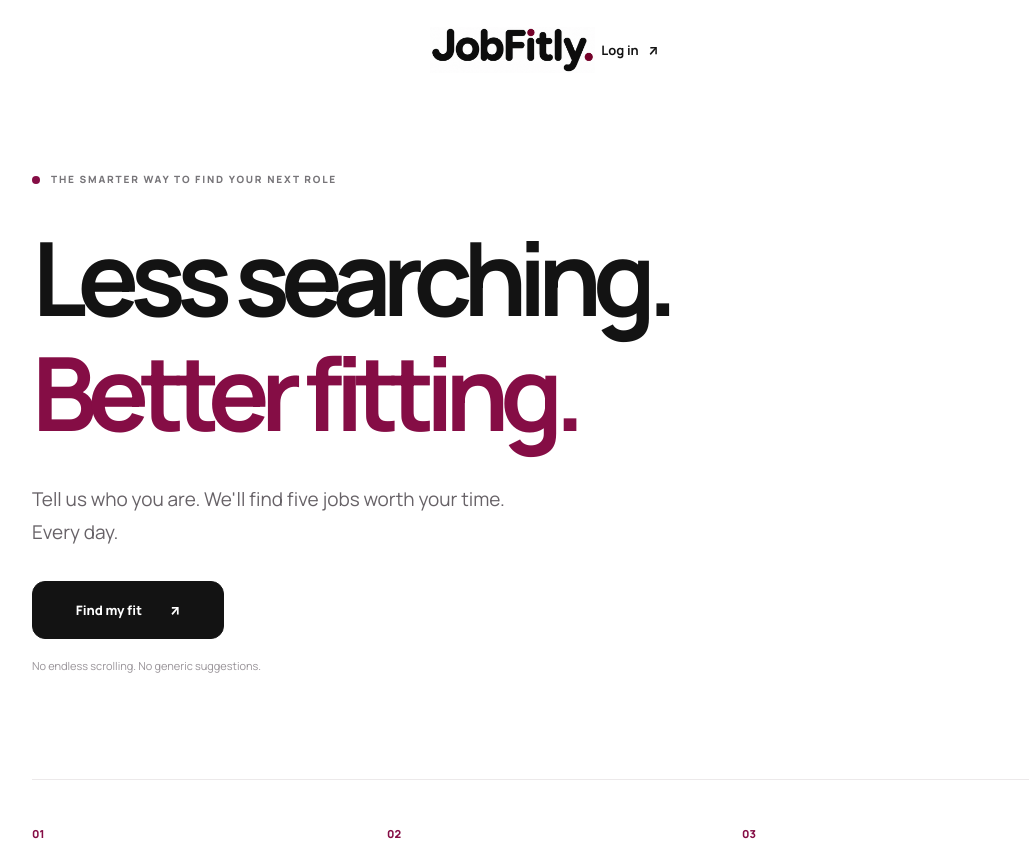
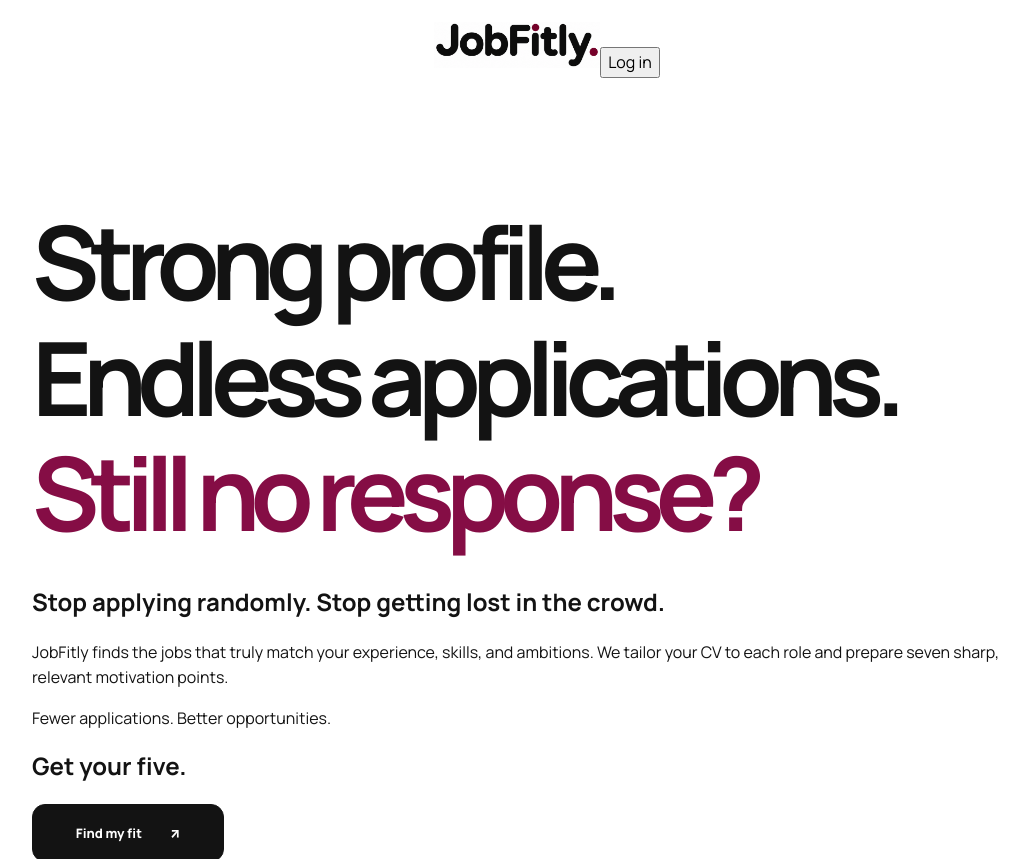
Before and after one commit to ulascanatilgan-rgb/jobfitly, a Flask app: page / in a window 1280 px wide. Shown: the top 859 px of the page, without its empty margins (93-1122 px from the left). Run offline with Flask 3, Linux system fonts and the light colour scheme; some libraries are stand-ins or nearby versions.

Commit message:
Refine landing copy, spacious login, work style and purpose navigation

```diff
--- a/templates/index.html
+++ b/templates/index.html
@@ -1,11 +1,11 @@
 <!doctype html><html lang="en"><head><meta charset="utf-8"><meta name="viewport" content="width=device-width,initial-scale=1,viewport-fit=cover"><meta name="theme-color" content="#ffffff"><meta name="description" content="JobFitly. Five jobs worth your time. Matched to who you are and what you want next."><title>JobFitly. — Jobs that fit you.</title><link rel="preconnect" href="https://fonts.googleapis.com"><link rel="preconnect" href="https://fonts.gstatic.com" crossorigin><link href="https://fonts.googleapis.com/css2?family=Manrope:wght@400;500;600;700;800&display=swap" rel="stylesheet"><link rel="stylesheet" href="/static/style.css"><link rel="icon" href="/static/favicon.svg" type="image/svg+xml"></head><body>
 <div id="toast" class="toast" aria-live="polite"></div>
 <section id="landing" class="landing">
-<header class="site-header"><img class="brand-logo" alt="JobFitly." src="/static/jobfitly-logo.png"><button class="link-button" onclick="showAuth('login')">Log in <span aria-hidden="true">↗</span></button></header>
-<main class="hero"><div class="eyebrow"><span class="small-orb"></span> THE SMARTER WAY TO FIND YOUR NEXT ROLE</div><h1>Less searching.<br><span>Better fitting.</span></h1><p>Tell us who you are. We'll find five jobs worth your time. Every day.</p><button class="btn btn-dark btn-xl" onclick="showAuth('register')">Find my fit <span>↗</span></button><div class="microcopy">No endless scrolling. No generic suggestions.</div><div class="hero-divider"></div><div class="how-grid"><div><span class="how-number">01</span><h3>Tell us about you.</h3><p>Your CV, your style, your goals.</p></div><div><span class="how-number">02</span><h3>Get your five.</h3><p>Only the jobs that make sense.</p></div><div><span class="how-number">03</span><h3>Apply with confidence.</h3><p>A tailored CV and motivation draft.</p></div></div></main><footer class="landing-footer"><span>© JobFitly. 2026</span><span>Find work that feels right.</span></footer></section>
+<header class="site-header landing-head"><div class="brand-login"><img class="brand-logo" alt="JobFitly." src="/static/jobfitly-logo.png"><button class="login-pill" onclick="showAuth('login')">Log in</button></div></header>
+<main class="hero hero-new"><div class="hero-layout"><div class="hero-content"><h1>Strong profile.<br>Endless applications.<br><span>Still no response?</span></h1><h2 class="hero-warning">Stop applying randomly. Stop getting lost in the crowd.</h2><p class="hero-desc">JobFitly finds the jobs that truly match your experience, skills, and ambitions. We tailor your CV to each role and prepare seven sharp, relevant motivation points.</p><p class="hero-final">Fewer applications. Better opportunities.</p><h2 class="hero-cta">Get your five.</h2><button class="btn btn-dark btn-xl" onclick="showAuth('register')">Find my fit <span>↗</span></button></div><div class="hero-portrait" aria-label="Professional portrait"><img src="/static/hero-man.jpg" alt="Professional in a tailored suit" loading="eager" onerror="this.style.display='none'"></div></div></main><footer class="landing-footer"><span>© JobFitly. 2026</span><span>Find work that feels right.</span></footer></section>
 <section id="auth" class="auth-page hidden"><header class="site-header"><img class="brand-logo" alt="JobFitly." src="/static/jobfitly-logo.png"><button class="link-button" onclick="showLanding()">← Back</button></header><div class="auth-box"><div class="eyebrow">A BETTER JOB SEARCH STARTS HERE</div><h2 id="auth-title">Create your account.</h2><p id="auth-subtitle">Just the essentials. We’ll take it from there.</p><form id="auth-form"><label>Email address<input id="auth-email" type="email" required placeholder="you@example.com" autocomplete="email"></label><label>Password<input id="auth-password" type="password" required minlength="8" placeholder="At least 8 characters" autocomplete="current-password"></label><button id="auth-submit" class="btn btn-dark btn-block" type="submit">Create account →</button></form><p class="auth-footer" id="auth-toggle">Already have an account? <button onclick="showAuth('login')">Log in</button></p></div></section>
-<section id="app" class="shell hidden"><aside class="sidebar"><div><img class="brand-logo sidebar-logo" alt="JobFitly." src="/static/jobfitly-logo.png"><nav class="nav" aria-label="Main navigation"><button data-screen="today" class="active" onclick="navigate('today')"><span class="nav-icon">◫</span> Today's 5</button><button data-screen="cv" onclick="navigate('cv')"><span class="nav-icon">⇧</span> CV</button><button data-screen="skills" onclick="navigate('skills')"><span class="nav-icon">◫</span> Skills</button><button data-screen="search" onclick="navigate('search')"><span class="nav-icon">⌕</span> Search</button><button data-screen="watch" onclick="navigate('watch')"><span class="nav-icon">♡</span> Watchlist <span id="watch-counter" class="counter">0</span></button><button data-screen="history" onclick="navigate('history')"><span class="nav-icon">▤</span> History</button><button data-screen="profile" onclick="navigate('profile')"><span class="nav-icon">◉</span> Profile</button></nav></div><div class="sidebar-bottom"><div class="sidebar-quote">Less, but better<span class="accent">.</span></div><button class="subtle-button" onclick="logout()">Log out ↗</button></div></aside><div class="main-area"><header class="mobile-top"><img class="brand-logo" alt="JobFitly." src="/static/jobfitly-logo.png"><button class="icon-button" onclick="navigate('profile')" aria-label="Profile">◎</button></header>
+<section id="app" class="shell hidden"><aside class="sidebar"><div><img class="brand-logo sidebar-logo" alt="JobFitly." src="/static/jobfitly-logo.png"><nav class="nav" aria-label="Main navigation"><button data-screen="today" class="active" onclick="navigate('today')"><span class="nav-icon">◫</span> Today's 5</button><button data-screen="cv" onclick="navigate('cv')"><span class="nav-icon">⇧</span> CV</button><button data-screen="skills" onclick="navigate('skills')"><span class="nav-icon">◫</span> Work Style</button><button data-screen="search" onclick="navigate('search')"><span class="nav-icon">⌕</span> Purpose</button><button data-screen="watch" onclick="navigate('watch')"><span class="nav-icon">♡</span> Watchlist <span id="watch-counter" class="counter">0</span></button><button data-screen="history" onclick="navigate('history')"><span class="nav-icon">▤</span> History</button><button data-screen="profile" onclick="navigate('profile')"><span class="nav-icon">◉</span> Profile</button></nav></div><div class="sidebar-bottom"><div class="sidebar-quote">Less, but better<span class="accent">.</span></div><button class="subtle-button" onclick="logout()">Log out ↗</button></div></aside><div class="main-area"><header class="mobile-top"><img class="brand-logo" alt="JobFitly." src="/static/jobfitly-logo.png"><button class="icon-button" onclick="navigate('profile')" aria-label="Profile">◎</button></header>
 <main id="main-panel" class="main-panel"></main>
-<nav class="mobile-nav" aria-label="Mobile navigation"><button data-screen="today" class="active" onclick="navigate('today')"><span>◫</span>Today</button><button data-screen="search" onclick="navigate('search')"><span>⌕</span>Search</button><button data-screen="watch" onclick="navigate('watch')"><span>♡</span>Saved</button><button data-screen="history" onclick="navigate('history')"><span>▤</span>History</button><button data-screen="profile" onclick="navigate('profile')"><span>◉</span>Profile</button></nav></div></section>
+<nav class="mobile-nav" aria-label="Mobile navigation"><button data-screen="today" class="active" onclick="navigate('today')"><span>◫</span>Today</button><button data-screen="search" onclick="navigate('search')"><span>⌕</span>Purpose</button><button data-screen="watch" onclick="navigate('watch')"><span>♡</span>Saved</button><button data-screen="history" onclick="navigate('history')"><span>▤</span>History</button><button data-screen="profile" onclick="navigate('profile')"><span>◉</span>Profile</button></nav></div></section>
 <section id="onboarding" class="onboarding hidden"><header class="site-header"><img class="brand-logo" alt="JobFitly." src="/static/jobfitly-logo.png"><button class="link-button" onclick="logout()">Log out</button></header><div class="onboard-wrap"><div class="step-row"><span id="onboard-step-name">01 / THE BASICS</span><span id="onboard-step-count">1 of 3</span></div><div class="progress"><div id="progress-bar"></div></div><div id="onboard-content"></div><div class="onboard-buttons"><button id="step-back" class="btn btn-outline" onclick="stepBack()">← Back</button><button id="step-next" class="btn btn-dark" onclick="stepNext()">Continue →</button></div></div></section>
 <script src="/static/app.js" defer></script></body></html>
```
